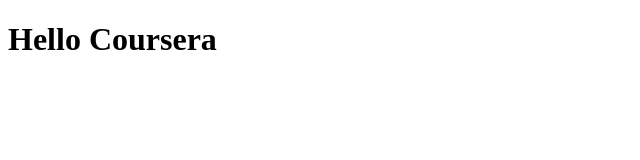
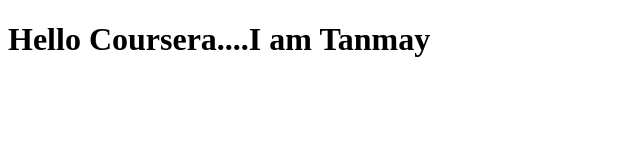
Before and after one commit to tanmay2298/Coursera-Test, a plain HTML site: page sites/index.html in a window 1280 px wide. Shown: the whole page, without its empty margins (0-640 px from the left). Drawn offline with Linux system fonts and the light colour scheme.

Commit message:
minor modification in html code

```diff
--- a/sites/index.html
+++ b/sites/index.html
@@ -4,6 +4,6 @@
   <title>Hello Coursera</title>
 </head>
 <body>
-  <h1>Hello Coursera</h1>
+  <h1>Hello Coursera....I am Tanmay</h1>
 </body>
 </html>
```
